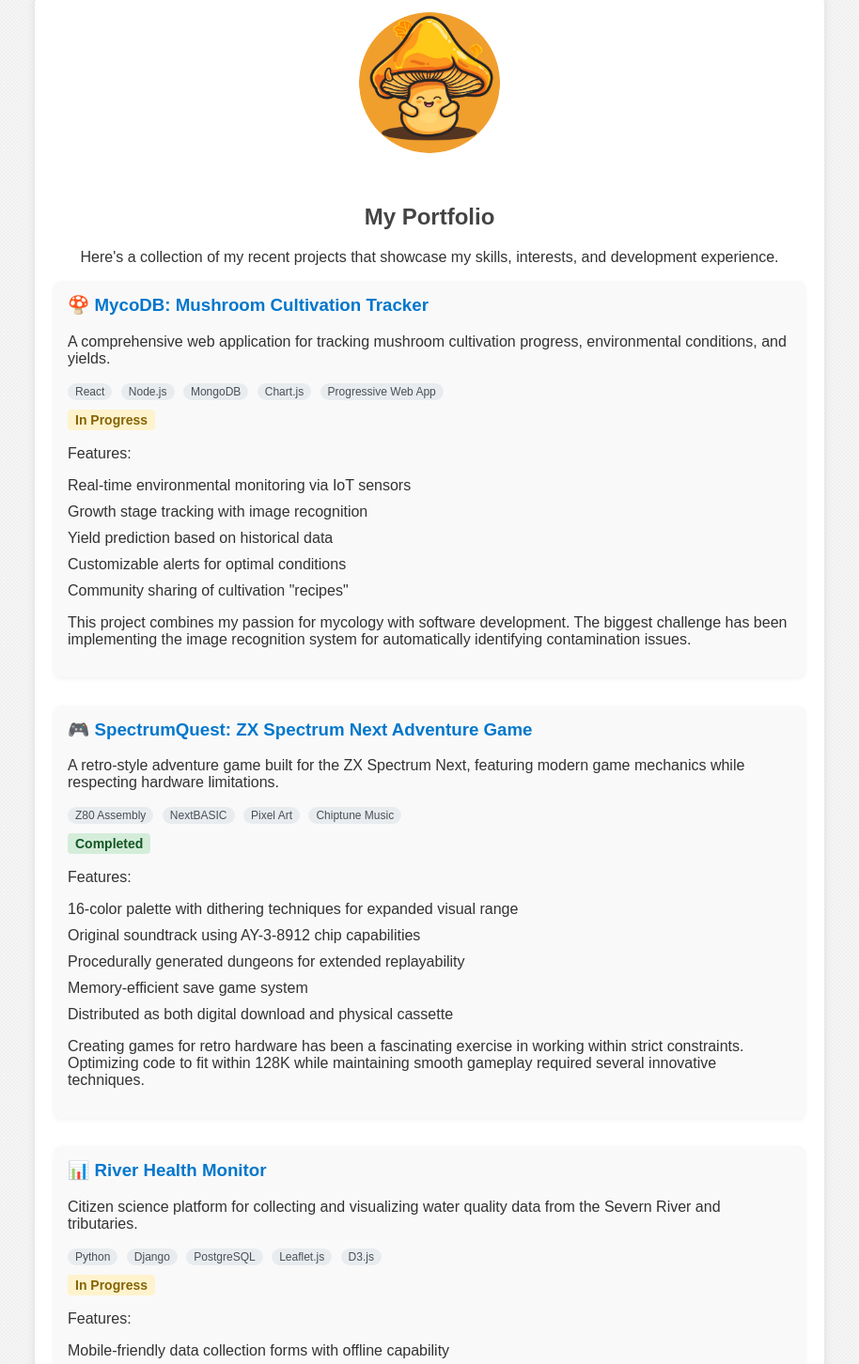
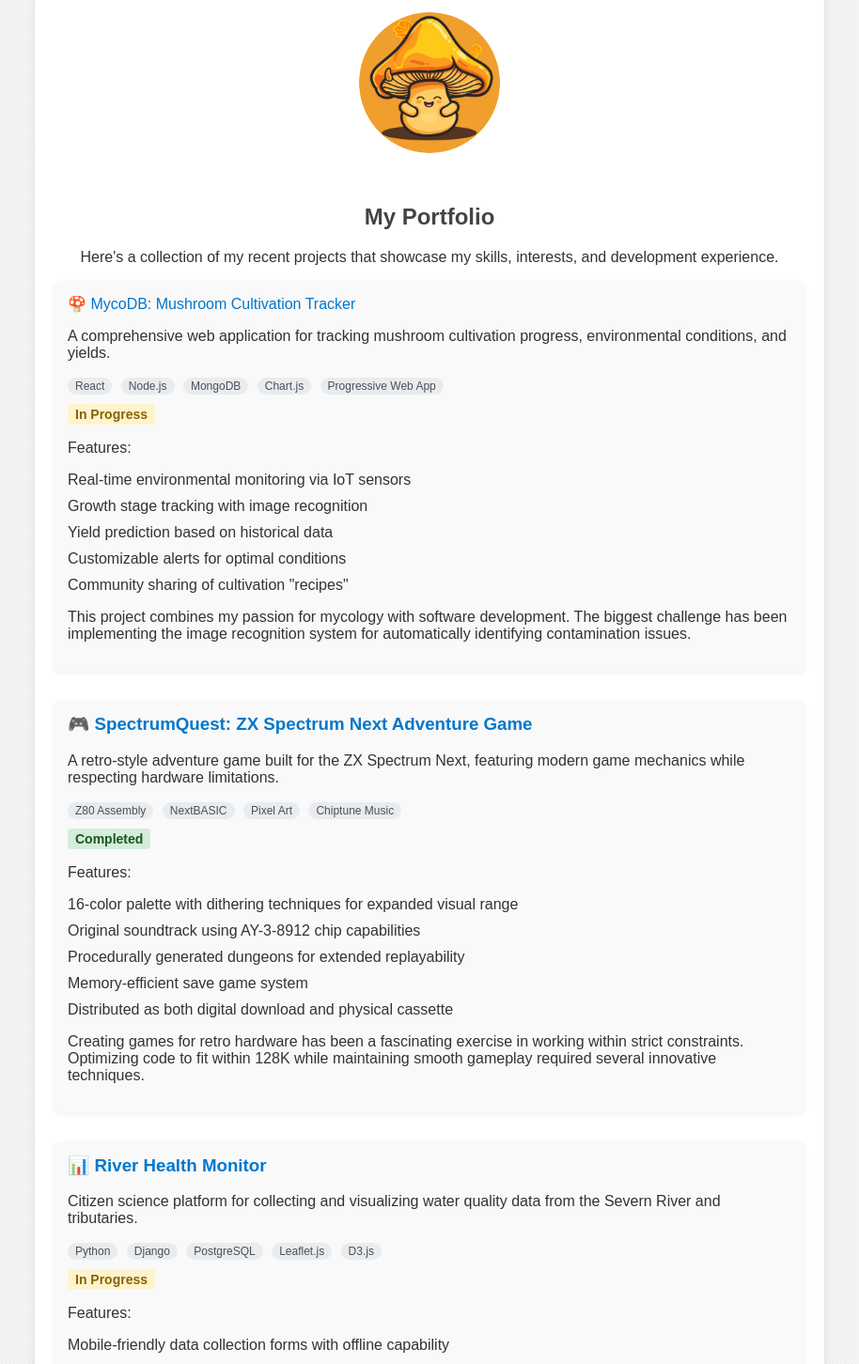
Before and after one commit to aaronjacobs-chelt/aaronjacobs-chelt.github.io, a plain HTML site: page projects.html in a window 1280 px wide. Shown: the part 156-1608 px from the top of the page at 94% size, without its empty margins (183-1097 px from the left). Drawn offline with Linux system fonts and the light colour scheme.

Commit message:
Update projects.html with links

```diff
--- a/projects.html
+++ b/projects.html
@@ -183,7 +183,7 @@
         <p>Here's a collection of my recent projects that showcase my skills, interests, and development experience.</p>
 
         <div class="project-item">
-            <h3>🍄 MycoDB: Mushroom Cultivation Tracker</h3>
+            <a href="https://github.com/aaronjacobs-chelt/Mycodo"<h3>🍄 MycoDB: Mushroom Cultivation Tracker</h3></a>
             <p>A comprehensive web application for tracking mushroom cultivation progress, environmental conditions, and yields.</p>
             <div>
                 <span class="tech-tag">React</span>
@@ -226,7 +226,7 @@
         </div>
 
         <div class="project-item">
-            <h3>📊 River Health Monitor</h3>
+            <a href="https://github.com/aaronjacobs-chelt/PiAquaPulse"><h3>📊 River Health Monitor</h3></a>
             <p>Citizen science platform for collecting and visualizing water quality data from the Severn River and tributaries.</p>
             <div>
                 <span class="tech-tag">Python</span>
```
